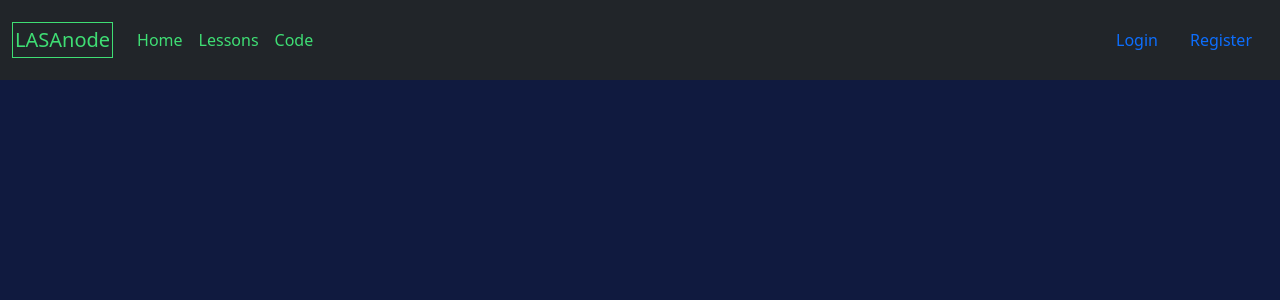
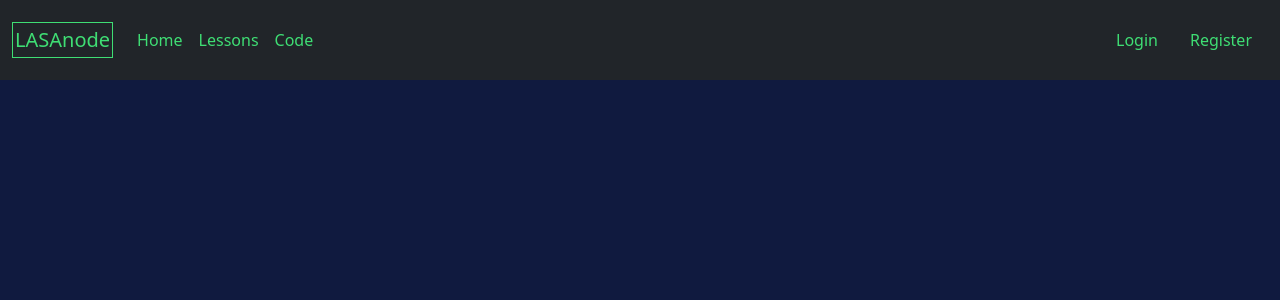
Before and after one commit to nmurthy932/AttemptedNodeJS, a Flask app: page /home in a window 1280 px wide. Shown: the top 300 px of the page. Run offline with Flask 2, Linux system fonts and the light colour scheme; data comes from the database, SQL or seed files in the repository; both versions use the stored data as it was after the commit.

Commit message:
Changed the navbar

```diff
--- a/templates/base.html
+++ b/templates/base.html
@@ -35,14 +35,19 @@
               </li>
             </ul>
             {% if role == 'none' %}
-            <a class="nav-link" id="loginNav" href="/login">Login</a>
-            <a class="nav-link" id="registerNav" href="/register">Register</a>
+            <a class="nav-link" id="loginNav" href="/login" style="color: #3FDE74">Login</a>
+            <a class="nav-link" id="registerNav" href="/register" style="color: #3FDE74">Register</a>
             {% else %}
-            <a class="nav-link" id="logoutNav" href="/logout">Log Out</a>
+            <a class="nav-link" id="logoutNav" href="/logout" style="color: #3FDE74">Log Out</a>
             {% endif %}
           </div>
         </div>
       </nav>
+      <style>
+        .nav-item, .nav-link{
+            text-align: right;
+        }
+      </style>
       <div style="height: 90%;">
       {% block body %}
       {% endblock %}
```
Also changed, not shown: database.db.
